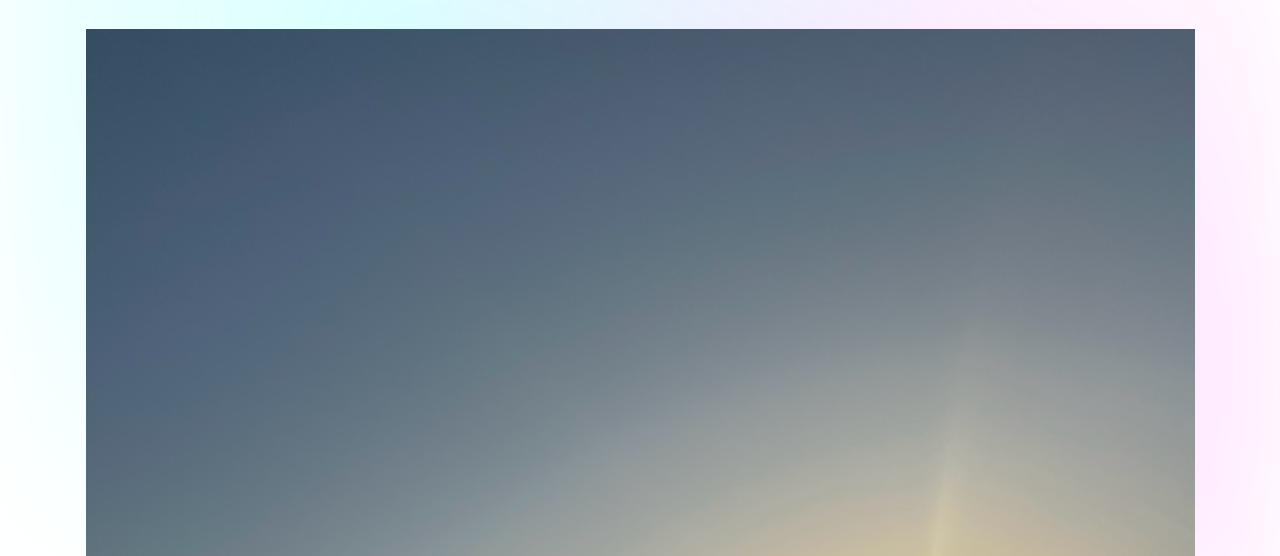
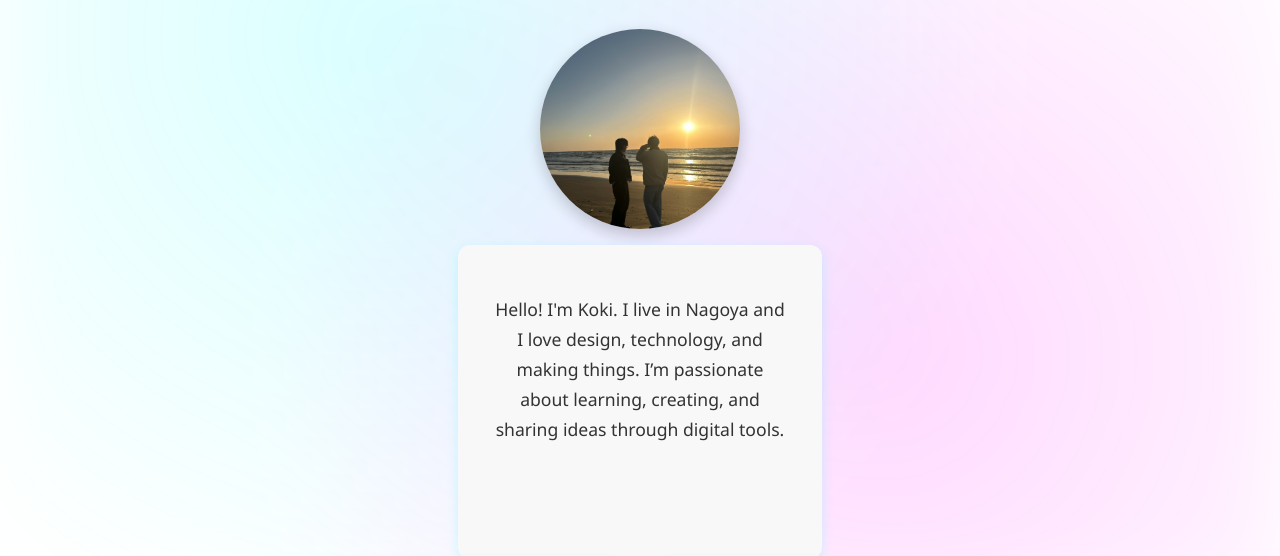
Before and after one commit to kokisuke/kokisuke.github.io, a plain HTML site: page profile.html in a window 1280 px wide. Shown: the part 203-759 px from the top of the page. Drawn offline with Linux system fonts and the light colour scheme.

Commit message:
Update style.css

```diff
--- a/style.css
+++ b/style.css
@@ -210,6 +210,7 @@ a {
   }
 }
 
+/* プロフィール */
 .profile-container {
   display: flex;
   flex-direction: column;
@@ -243,3 +244,22 @@ a {
   margin-bottom: 0.5rem;
   line-height: 1.5;
 }
+
+.profile-photo-large {
+  width: 200px;
+  height: 200px;
+  border-radius: 50%;
+  object-fit: cover;
+  box-shadow: 0 6px 16px rgba(0, 0, 0, 0.2);
+  margin-bottom: 1rem;
+  transition: transform 0.3s ease;
+}
+.profile-photo-large:hover {
+  transform: scale(1.05);
+}
+
+.profile-text {
+  font-size: 1.1rem;
+  line-height: 1.7;
+  text-align: center;
+}
```
